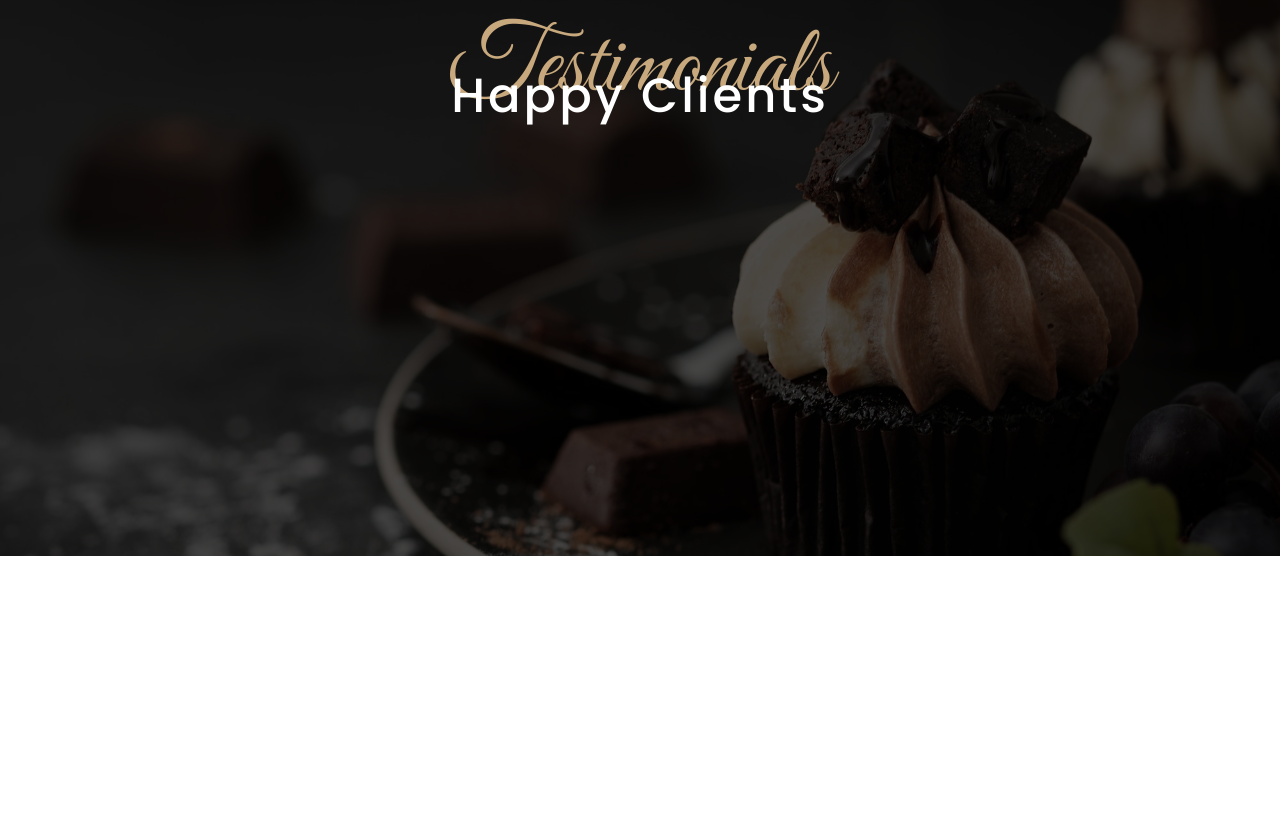
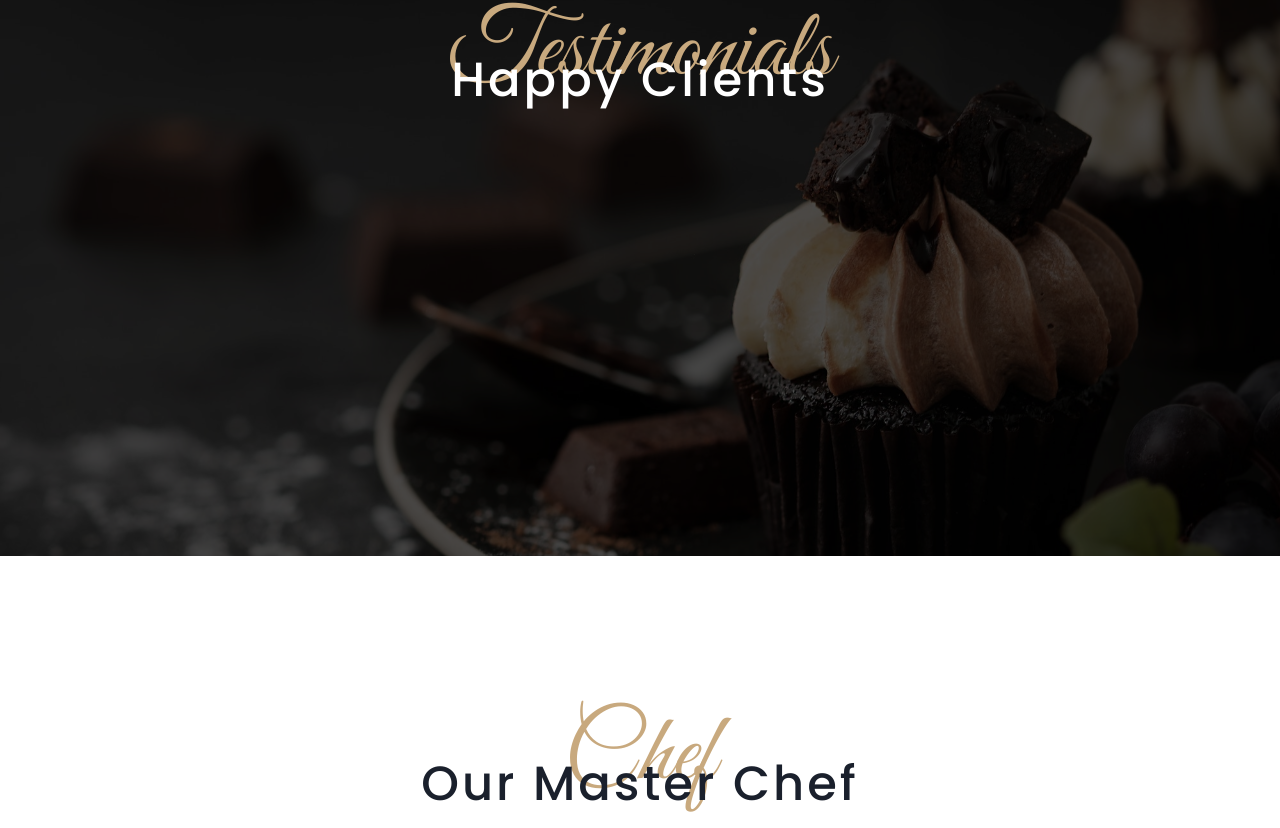
Before and after one commit to afiatamanna06/beleniss, a Next.js app: page / in a window 1280 px wide. Shown: the part 3119-3947 px from the top of the page. Before the commit the page ends 3675 px from the top, so only its background shows below. Built offline with nearby package versions, Linux system fonts and the light colour scheme.

Commit message:
Add chef section

```diff
--- /dev/null
+++ b/components/chef/Chef.tsx
@@ -0,0 +1,12 @@
+import { Flex } from '@chakra-ui/react'
+import CommonHeader from '../common/CommonHeader'
+
+function Chef() {
+  return (
+    <Flex id="chef" direction="column" alignItems="center" mt={[12]} pt="20" w="full">
+        <CommonHeader heading="Chef" description="Our Master Chef" w={["full"]} />
+    </Flex>
+  )
+}
+
+export default Chef
--- a/components/testimonials/Testimonials.tsx
+++ b/components/testimonials/Testimonials.tsx
@@ -4,7 +4,7 @@ import CommonHeader from "../common/CommonHeader"
 function Testimonials() {
   return (
     <Box mt="28" w="full" px={[2, 2, 2, 0, 0]} id="testimonials" bgImage="url('/bg_1.jpg')" bgSize='cover' bgAttachment='fixed' pos='relative' bgRepeat='no-repeat'>
-        <Flex pt="20" px={[2, 2, 2, 0, 0]} direction="column" h="40rem" alignItems="center" bg="rgba(0, 0, 0, .7)">
+        <Flex pt="16" px={[2, 2, 2, 0, 0]} direction="column" h="40rem" alignItems="center" bg="rgba(0, 0, 0, .7)">
             <CommonHeader heading="Testimonials" description="Happy Clients" w={["full"]} descriptionColor="white" />
         </Flex>
     </Box>
--- a/pages/index.tsx
+++ b/pages/index.tsx
@@ -6,6 +6,7 @@ import About from '../components/about/About'
 import Gallery from '../components/gallery/Gallery'
 import Menu from '../components/menu/Menu'
 import Testimonials from '../components/testimonials/Testimonials'
+import Chef from '../components/chef/Chef'
 
 const Home: NextPage = () => {
   return (
@@ -21,6 +22,7 @@ const Home: NextPage = () => {
       <Gallery />
       <Menu />
       <Testimonials />
+      <Chef />
     </div>
   )
 }
```
